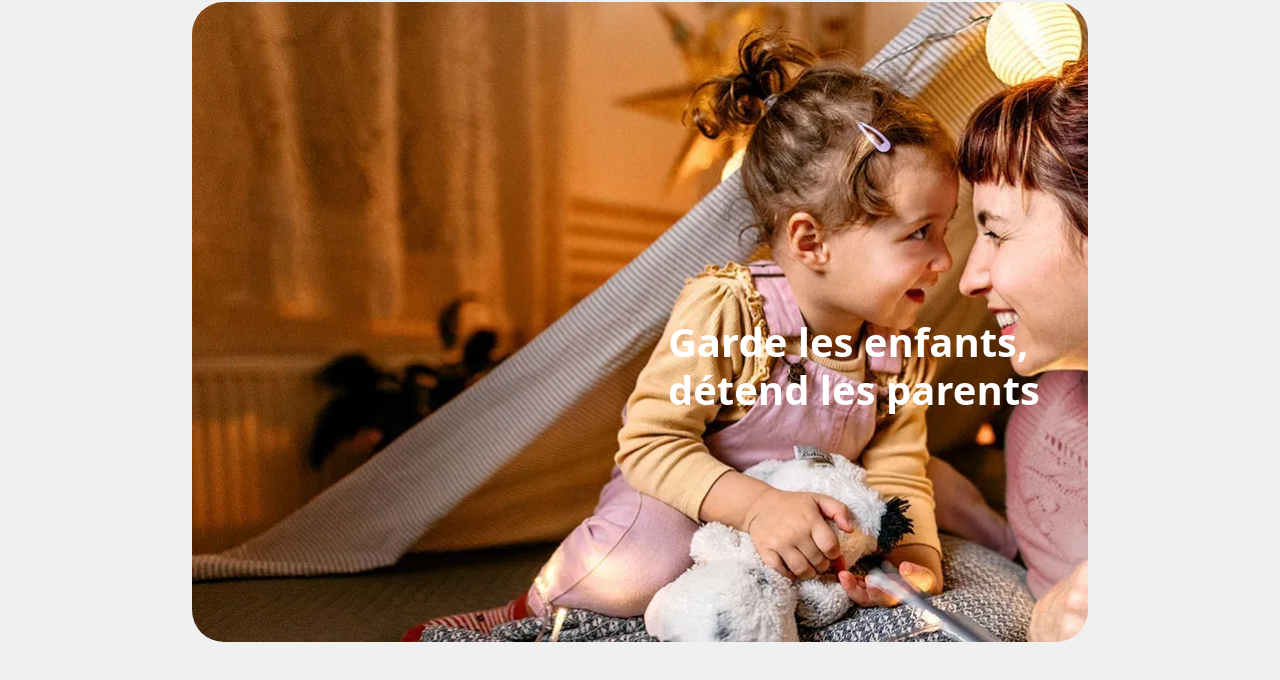
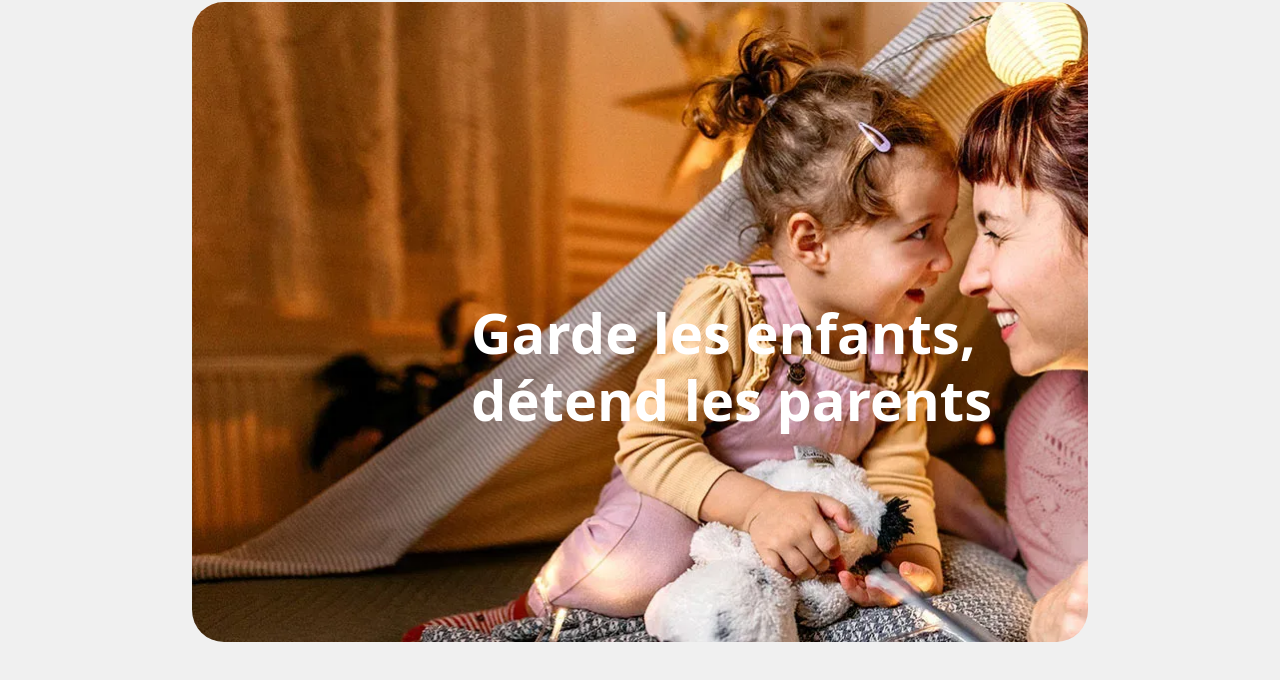
Before and after one commit to Mathieu762005/form, a website: page index.html in a window 1280 px wide. Shown: the part 94-774 px from the top of the page. Drawn offline with nearby package versions, Linux system fonts and the light colour scheme.

Commit message:
mise a jour

```diff
--- a/index.html
+++ b/index.html
@@ -55,7 +55,7 @@
     </header>
     <main class="main pt-3">
         <div class="image mx-auto rounded-5 d-flex justify-content-end align-items-center">
-            <h1 class="text-white me-5 mt-5 pt-5 fw-bold">Garde les enfants,<br> détend les parents</h1>
+            <h1 class="text-white me-5 mt-5 pt-5 pe-5 fw-bold display-4">Garde les enfants,<br> détend les parents</h1>
         </div>
     </main>
     <footer>
```
